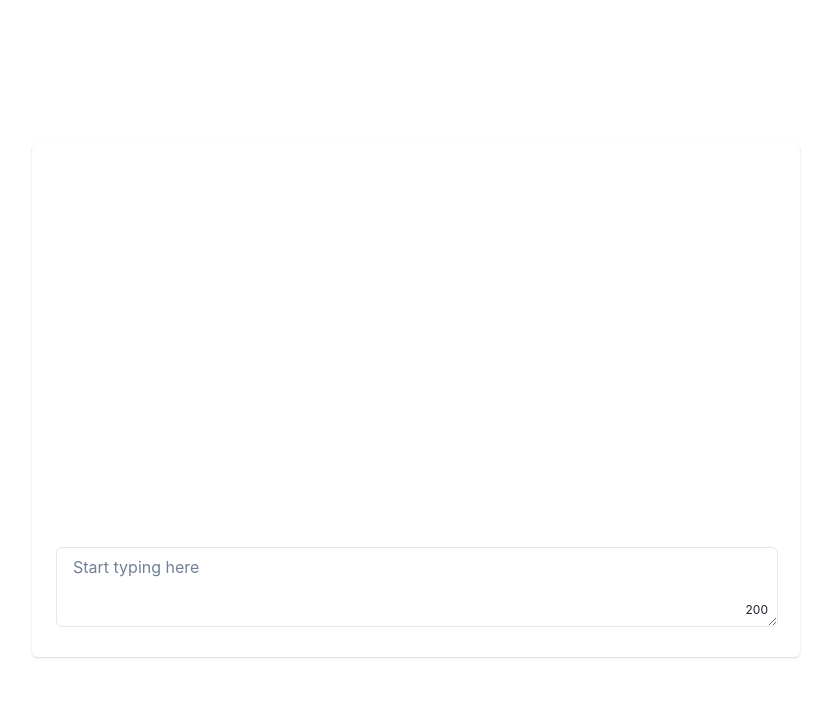
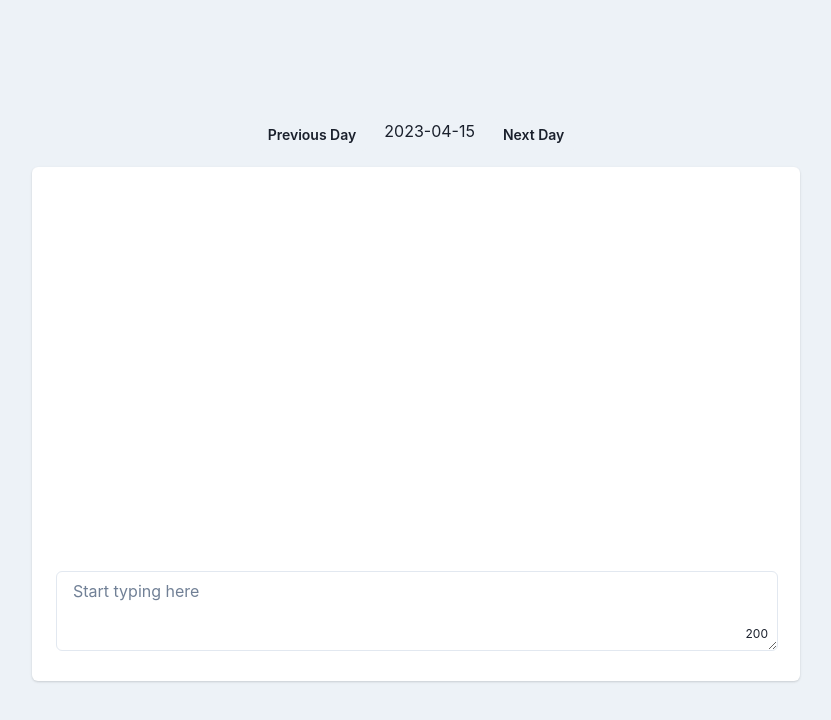
Before and after one commit to ethanw03/scratch-pad, a Next.js app: page / in a window 1280 px wide. Shown: the top 720 px of the page, without its empty margins (224-1055 px from the left). Built offline with nearby package versions, Linux system fonts and the light colour scheme.

Commit message:
add date thing

```diff
--- a/src/pages/index.js
+++ b/src/pages/index.js
@@ -1,9 +1,28 @@
-import { Flex, Text } from "@chakra-ui/react";
+import { Button, Flex, Text } from "@chakra-ui/react";
 
 import Head from "next/head";
 import StyledCard from "@/components/StyledCard";
+import { useState } from "react";
 
 export default function Home() {
+  const [currentDate, setCurrentDate] = useState(
+    new Date().toISOString().slice(0, 10)
+  );
+
+  const handlePreviousDay = () => {
+    const previousDate = new Date(currentDate);
+    previousDate.setDate(previousDate.getDate() - 1);
+    const previousDateString = previousDate.toISOString().slice(0, 10);
+    setCurrentDate(previousDateString);
+  };
+
+  const handleNextDay = () => {
+    const nextDate = new Date(currentDate);
+    nextDate.setDate(nextDate.getDate() + 1);
+    const nextDateString = nextDate.toISOString().slice(0, 10);
+    setCurrentDate(nextDateString);
+  };
+
   return (
     <>
       <Head>
@@ -16,8 +35,24 @@ export default function Home() {
         <link rel="icon" href="/note.ico" />
       </Head>
       <main>
-        <Flex h="100vh" w="100vw" align="center" justify="center">
-          <StyledCard></StyledCard>
+        <Flex
+          h="100vh"
+          w="100vw"
+          direction="column"
+          align="center"
+          justify="center"
+          backgroundColor="gray.100"
+        >
+          <Flex mb="4">
+            <Button size="sm" onClick={handlePreviousDay}>
+              Previous Day
+            </Button>
+            <Text mx="4">{currentDate}</Text>
+            <Button size="sm" onClick={handleNextDay}>
+              Next Day
+            </Button>
+          </Flex>
+          <StyledCard currentDate={currentDate}></StyledCard>
         </Flex>
       </main>
     </>
```
